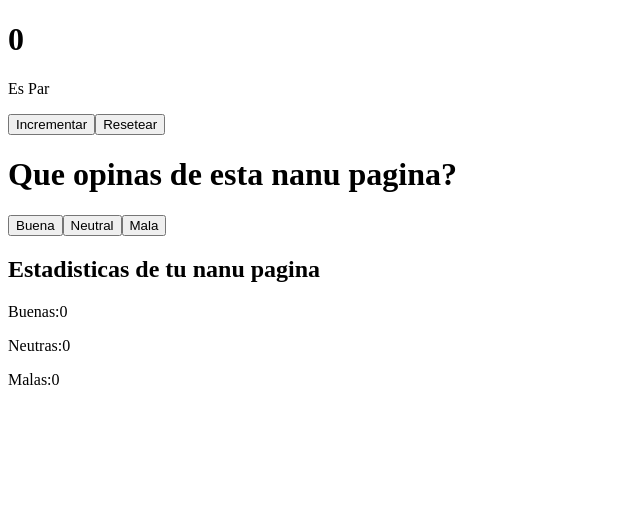
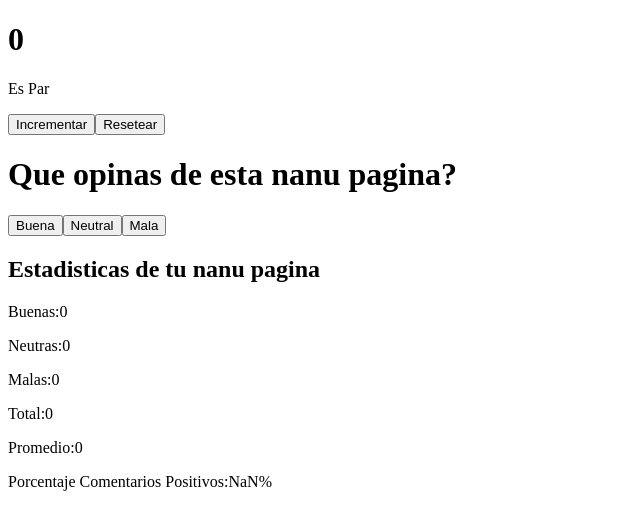
Before and after one commit to nahiaraadrover/Bootcamp-FS, a React (Create React App) app: page / in a window 1280 px wide. Shown: the top 530 px of the page, without its empty margins (0-640 px from the left). Built offline with nearby package versions, Linux system fonts and the light colour scheme.

Commit message:
Total, avg y porc en estadisticas

```diff
--- a/src/Clase3.js
+++ b/src/Clase3.js
@@ -6,11 +6,17 @@ Como la mayoría de las empresas, Unicafe recopila comentarios de sus clientes.
 
 La aplicación debe mostrar el número total de comentarios recopilados para cada categoría.*/
 
+/*(1.7: unicafe, paso 2
+Amplía tu aplicación para que muestre más estadísticas sobre los comentarios recopilados:
+el número total de comentarios recopilados, la puntuación promedio (buena: 1, neutral: 0, mala: -1)
+y el porcentaje de comentarios positivos. */
+
 const App = () => {
   const [contador, setContador] = useState(0); // inicializamos en 0
   const [bueno, incrementarBueno] = useState(0);
   const [neutral, incrementarNeutral] = useState(0);
   const [mala, incrementarMala] = useState(0);
+
 
   //Extraccion de funcion//
   const HandleClick=()=> {
@@ -21,7 +27,7 @@ const App = () => {
   const ResetearClick=()=>{
     setContador(0)
   }
-
+ const total = bueno + neutral + mala
 
   const esPar = contador % 2 === 0
   return (
@@ -43,6 +49,11 @@ const App = () => {
       <p>Buenas:{bueno}</p>
       <p>Neutras:{neutral}</p>
       <p>Malas:{mala}</p>
+      <p>Total:{total}</p>
+      <p>Promedio:{(total)/3}</p>
+      <p>Porcentaje Comentarios Positivos:{(bueno/total)*100}%</p>
+
+
     </div>
   );
 };
```
